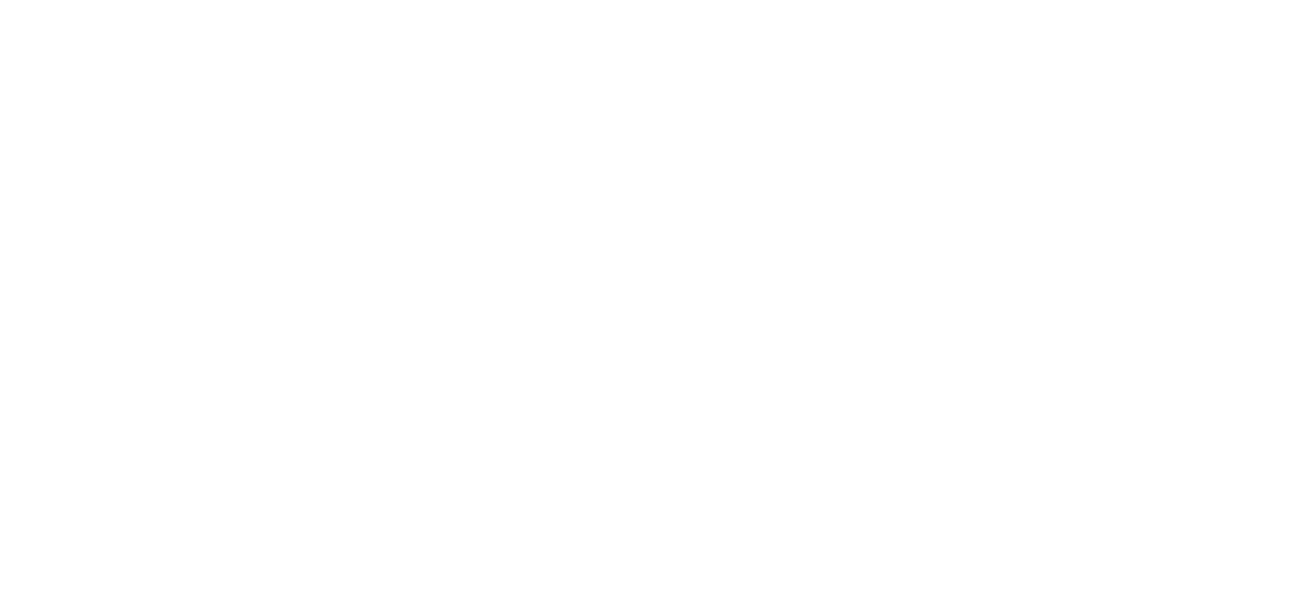
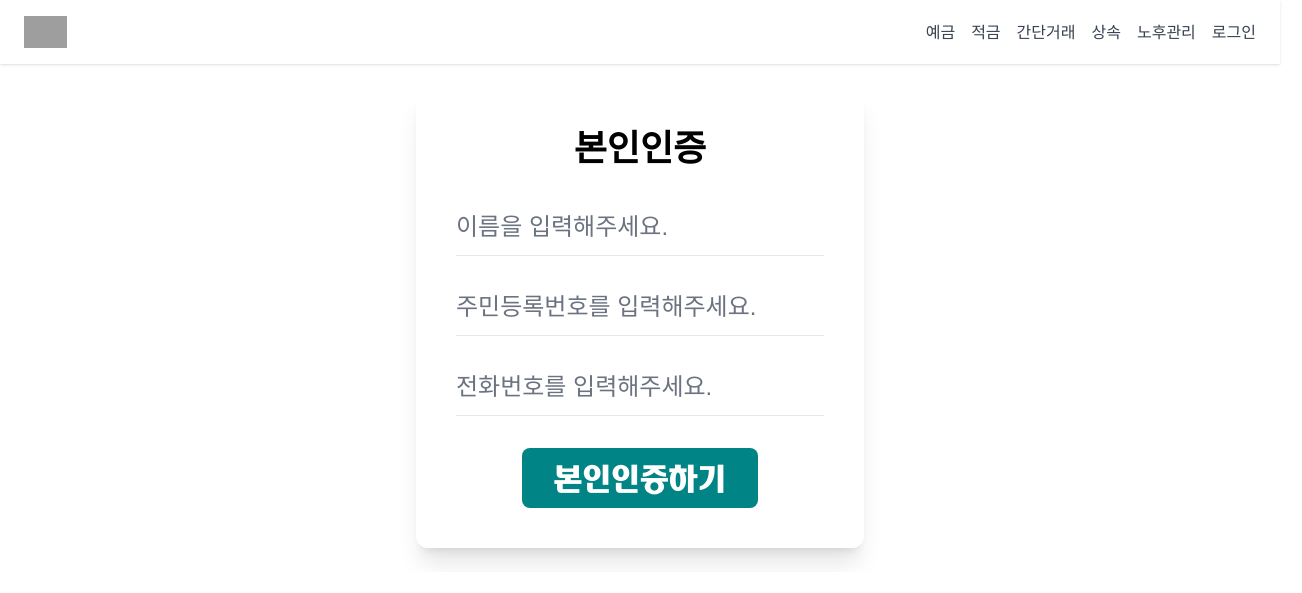
Before and after one commit to hee-ha/hana-heritage-FE, a React (Create React App) app: page /register in a window 1280 px wide. Before the commit this address had no page. Shown: the top 593 px of the page, 1302 px wide, since content can reach past the window. Built offline with nearby package versions, Linux system fonts and the light colour scheme; grey boxes are pictures that could not be loaded; a web font is replaced by a local one.

Commit message:
chore : 사용하지 않는 import 제거 및 컴포넌트 추가

```diff
--- a/src/App.jsx
+++ b/src/App.jsx
@@ -10,6 +10,8 @@
   RetirementManagement,
   Saving,
   SimpleTransaction,
+  Register,
+  SignUpFull,
 } from "./pages";
 import Inheritance from "./pages/inheritance/Inheritance";
 import "./styles/globals.css";
@@ -25,6 +27,8 @@
             <Route path="savings" element={<Saving />} />
             <Route path="simple-transaction" element={<SimpleTransaction />} />
             <Route path="inheritance" element={<Inheritance />} />
+            <Route path="register" element={<Register />} />
+            <Route path="signupFull" element={<SignUpFull />} />
             <Route
               path="retirement-management"
               element={<RetirementManagement />}
--- a/src/components/Layout.jsx
+++ b/src/components/Layout.jsx
@@ -2,18 +2,17 @@
 import Header from "./Header";
 import Footer from "./Footer";
 import { Outlet } from "react-router-dom";
-import { NextUIProvider } from "@nextui-org/system";
 
 const Layout = () => {
   return (
     <div className="flex flex-col min-h-screen">
-      <NextUIProvider>
+
         <Header />
         <main className="flex-grow p-0">
           <Outlet />
         </main>
         <Footer />
-      </NextUIProvider>
+
     </div>
   );
 };
--- a/src/pages/home/Home.jsx
+++ b/src/pages/home/Home.jsx
@@ -1,6 +1,5 @@
 import React from "react";
 import { Link } from "react-router-dom";
-import { Input } from "@nextui-org/input";
 
 const Home = () => {
   return (
--- a/src/pages/index.js
+++ b/src/pages/index.js
@@ -5,3 +5,6 @@
 export { default as SimpleTransaction } from "./simple-transaction/SimpleTransaction";
 export { default as Login } from "./login/Login";
 export { default as Home } from "./home/Home";
+export { default as Identify } from "./signup/Identify";
+export { default as Register } from "./signup/Register";
+export { default as SignUpFull } from "./signup/SignupFull";
```
